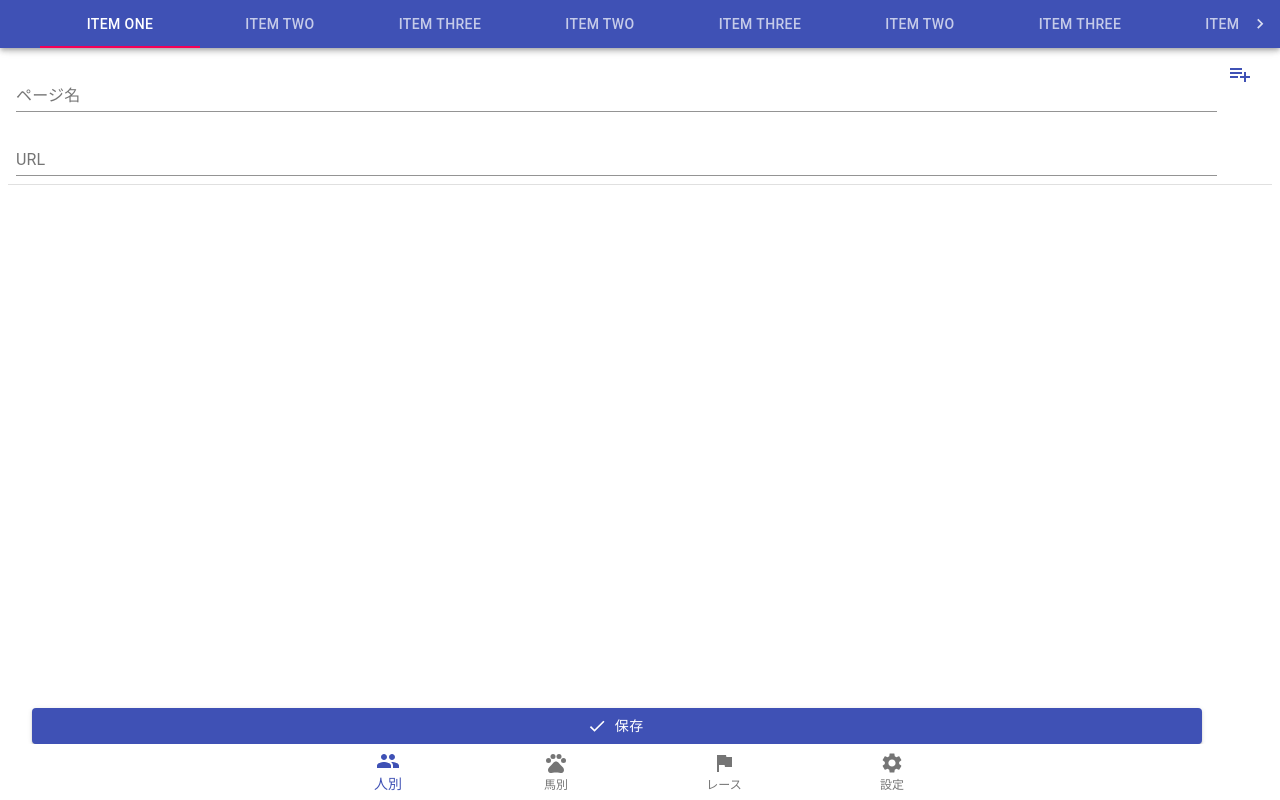
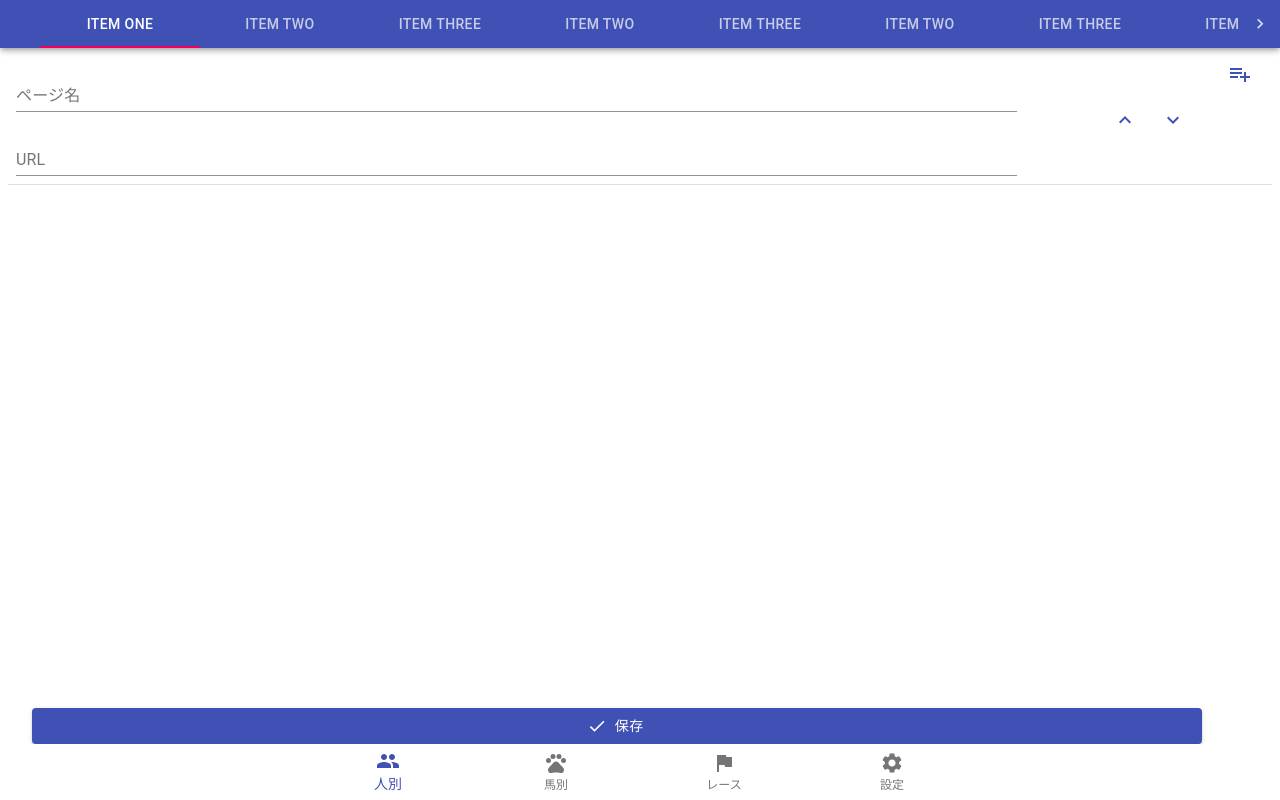
Before and after one commit to yn1323/POG-Portal, a React (Create React App) app: page /config in a window 1280 px wide. Built offline with nearby package versions, Linux system fonts and the light colour scheme.

Commit message:
sort layout

```diff
--- /dev/null
+++ b/src/component/atom/ButtonDown.tsx
@@ -0,0 +1,26 @@
+import React, { memo } from 'react'
+import { IconButton, makeStyles } from '@material-ui/core'
+import { ExpandMore } from '@material-ui/icons'
+
+const useStyles = makeStyles(() => {
+  return {
+    root: {
+      '& > *': {
+        width: '95%',
+      },
+    },
+  }
+})
+
+interface Props {
+  setter: () => void
+}
+
+export default memo(({ setter }: Props) => {
+  const classes = useStyles()
+  return (
+    <IconButton color="primary" onClick={setter}>
+      <ExpandMore />
+    </IconButton>
+  )
+})
--- /dev/null
+++ b/src/component/atom/ButtonUp.tsx
@@ -0,0 +1,26 @@
+import React, { memo } from 'react'
+import { IconButton, makeStyles } from '@material-ui/core'
+import { ExpandLess } from '@material-ui/icons'
+
+const useStyles = makeStyles(() => {
+  return {
+    root: {
+      '& > *': {
+        width: '95%',
+      },
+    },
+  }
+})
+
+interface Props {
+  setter: () => void
+}
+
+export default memo(({ setter }: Props) => {
+  const classes = useStyles()
+  return (
+    <IconButton color="primary" onClick={setter}>
+      <ExpandLess />
+    </IconButton>
+  )
+})
--- a/src/component/molecule/TextUrl.tsx
+++ b/src/component/molecule/TextUrl.tsx
@@ -1,16 +1,31 @@
-import { Box, Divider } from '@material-ui/core'
 import React, { memo } from 'react'
+import { Box, Container, Divider, Grid } from '@material-ui/core'
 
 interface Props {
   pageName: () => JSX.Element
   url: () => JSX.Element
+  moveup?: () => JSX.Element
+  movedown?: () => JSX.Element
 }
 
-export default memo(({ pageName, url }: Props) => {
+export default memo(({ pageName, url, moveup, movedown }: Props) => {
   return (
     <Box mb={2}>
-      <>{pageName()}</>
-      <>{url()}</>
+      <Grid container>
+        <Grid item xs={10}>
+          {pageName()}
+          {url()}
+        </Grid>
+        <Grid item xs={2}>
+          <Box display="flex" alignItems="center" css={{ height: '100%' }}>
+            <Container>
+              <>　</>
+              {moveup ? moveup() : <>　</>}
+              {movedown ? movedown() : <>　</>}
+            </Container>
+          </Box>
+        </Grid>
+      </Grid>
       <Divider />
     </Box>
   )
--- a/src/component/organism/FormUrl.tsx
+++ b/src/component/organism/FormUrl.tsx
@@ -9,6 +9,8 @@ import { deepcopy } from 'src/helper'
 import TextUrl from 'src/component/molecule/TextUrl'
 import ButtonAdd from 'src/component/atom/ButtonAdd'
 import ButtonOK from 'src/component/atom/ButtonOK'
+import MoveUp from 'src/component/atom/ButtonUp'
+import MoveDown from 'src/component/atom/ButtonDown'
 import TextField from 'src/component/atom/TextField'
 import ConfirmConfig from 'src/component/molecule/ConfirmConfig'
 import HeaderConfig from 'src/component/molecule/HeaderConfig'
@@ -67,7 +69,13 @@ export default () => {
     <>
       <HeaderConfig add={() => <ButtonAdd add={add} />} />
       {data.map((_: SelectionState, i: number) => (
-        <TextUrl key={i} pageName={() => pageName(i)} url={() => url(i)} />
+        <TextUrl
+          key={i}
+          pageName={() => pageName(i)}
+          url={() => url(i)}
+          moveup={() => <MoveUp setter={() => console.log('clicked')} />}
+          movedown={() => <MoveDown setter={() => console.log('clicked')} />}
+        />
       ))}
       {/* 保存ボタンと重ならないため */}
       <Box mb={5} />
```
Also changed, not shown: .eslintrc.js.
